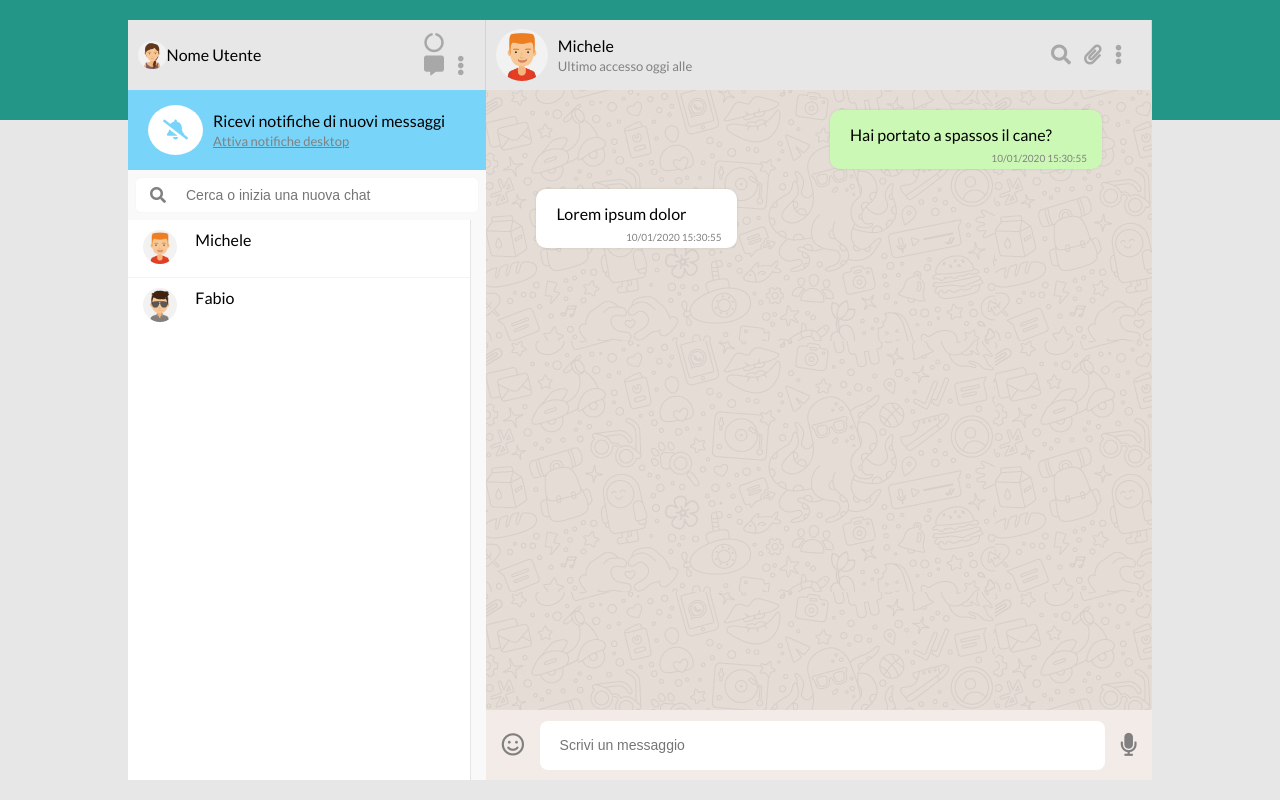
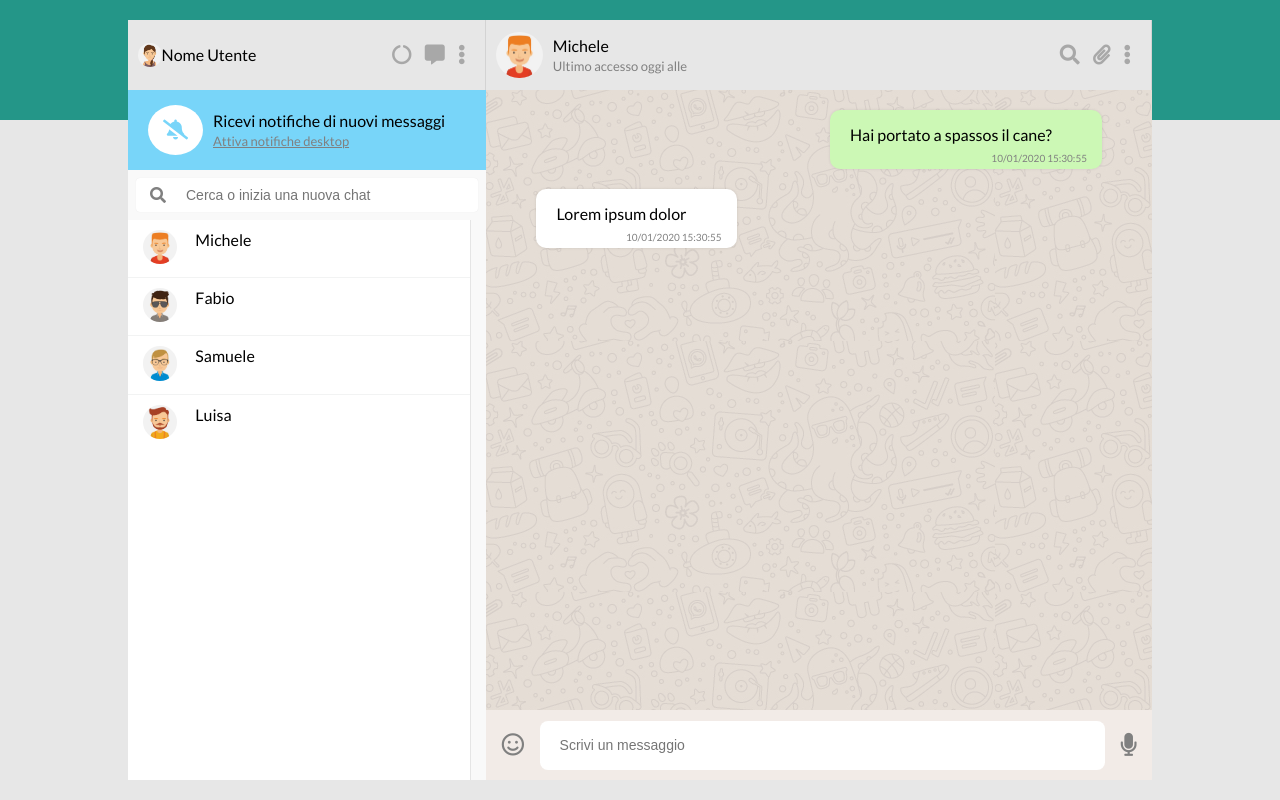
Before and after one commit to MichaelRosa9/js-html-css-boolzap, a plain HTML site: page index.html in a window 1280 px wide. Drawn offline with nearby package versions, Linux system fonts and the light colour scheme; files whose address does not match are found by name.

Commit message:
v-for in .contact-list li

```diff
--- a/css/style.css
+++ b/css/style.css
@@ -61,7 +61,9 @@ height: 100%;
 }
 
 .account-info .account-buttons {
-  width: 100px;
+  width: 200px;
+  text-align: right;
+  margin-right: 10px;
 }
 
 .account-info .account-buttons button {
@@ -142,12 +144,13 @@ nav .search-bar i {
   left: 30px;
   top: 50%;
   transform: translate(-50%, -50%);
+  cursor: pointer;
 }
 /* END search bar */
 
 
 /* contacts */
-.left .contacts {
+.left .contact-list {
   height: calc(100% - 50px);
   margin-right: 15px;
   list-style: none;
@@ -155,27 +158,27 @@ nav .search-bar i {
   border-right: solid 1px rgba(0, 0, 0, .1);
 }
 
-.left .contacts li {
+.left .contact-list li {
   padding: 10px 0;
   border-bottom: solid 1px #F2F3F3;
 }
 
-.left .contacts li:last-child {
+.left .contact-list li:last-child {
   border: none;
 }
 
-.left .contacts li:hover {
+.left .contact-list li:hover {
   cursor: pointer;
   background-color: #F2F3F3;
 }
 
-.left .contacts li img{
+.left .contact-list li img{
   width: 10%;
   margin: 0 15px;
   border-radius: 50%;
 }
 
-.left .contacts li span {
+.left .contact-list li span {
   vertical-align: top;
 }
 /* END contacts */
--- a/index.html
+++ b/index.html
@@ -26,7 +26,6 @@
             Nome Utente
           </div>
         </div> <!-- /account avatar + account name -->
-
 
         <div class="account-buttons"> <!-- account buttons -->
           <button class="circle">
@@ -59,30 +58,41 @@
         </div>
       </div> <!-- /notification update -->
 
-      <nav> <!-- nav containing search bar text and contacts -->
-        <div class="search-bar"> <!-- search bar -->
+      <nav> <!-- nav containing search bar text and contact-list -->
+        <div class="search-bar">
           <input type="text" placeholder="Cerca o inizia una nuova chat" value="">
           <i class="fas fa-search"></i> <!-- search icon -->
-        </div> <!-- /search bar -->
+        </div>
 
-        <ul class="contacts"> <!-- contacts -->
+        <ul class="contact-list"> <!-- contact-list -->
 
+          <li
+            v-for="contact in contacts"
+          >
+          <!-- 'img/avatar' + contact.avatar+ '.jpg' -->
+            <img :src="addImageToAvatar(contact.avatar)" alt="">
+            <span>
+              {{contact.name}}
+            </span>
+          </li>
+
+          <!--
           <li class="contact">
             <img src="img/avatar_1.jpg" alt="">
             <span>
               Michele
             </span>
-          </li>
-
+          </li> -->
+<!--
           <li class="contact">
             <img src="img/avatar_2.jpg" alt="">
             <span>
               Fabio
             </span>
-          </li>
+          </li> -->
 
-        </ul> <!-- /contacts -->
-      </nav> <!-- /nav containing search bar text and contacts -->
+        </ul> <!-- /contact-list -->
+      </nav> <!-- /nav containing search bar text and contact-list -->
 
 
     </aside> <!-- /left -->
--- a/js/script.js
+++ b/js/script.js
@@ -93,6 +93,9 @@ var app = new Vue({
     ]
   },
   methods: {
-
+    addImageToAvatar(image){
+      return `../img/avatar${image}.jpg`;
+      /* return "../img/avatar" + image + ".jpg"; */
+    }
   }
 });
```
